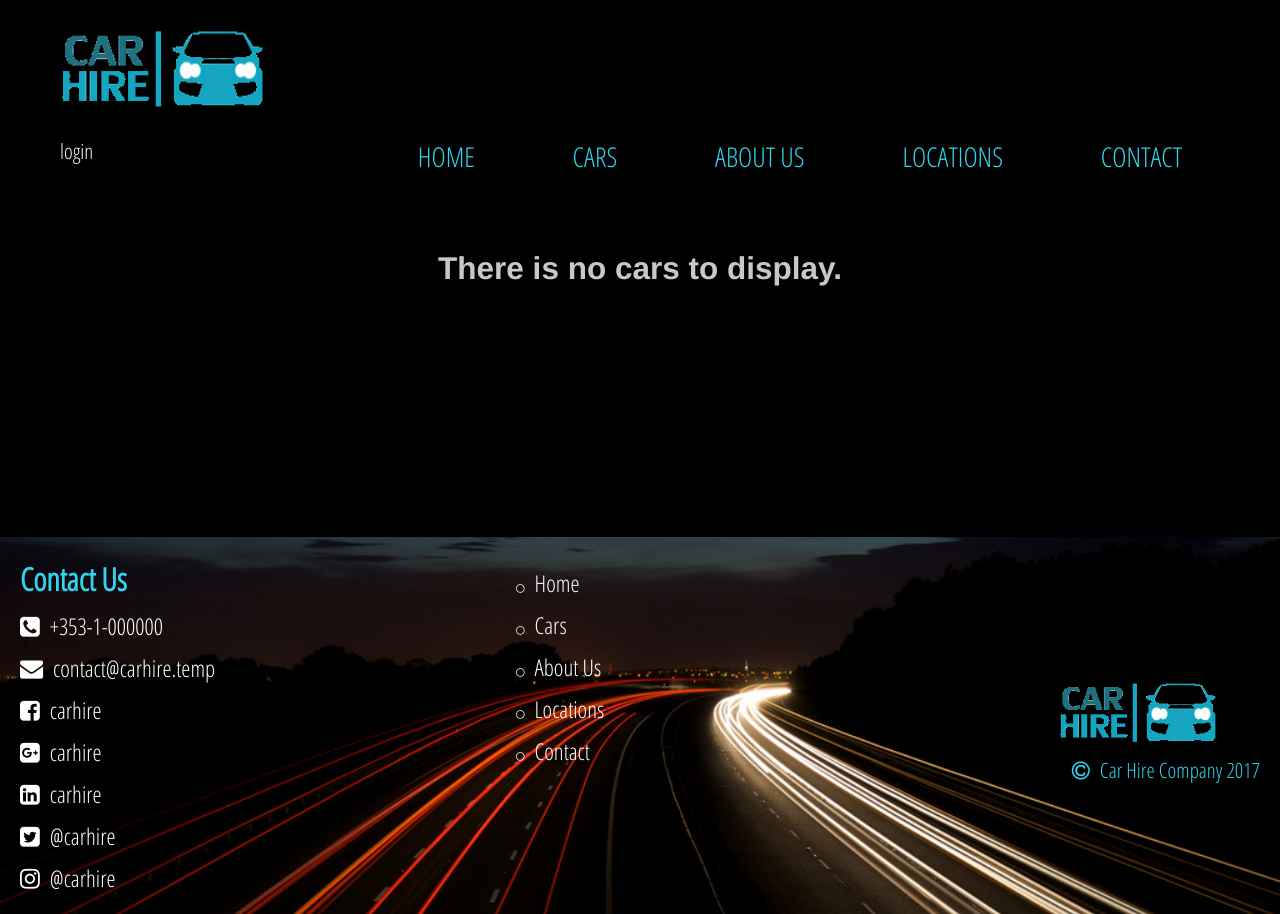
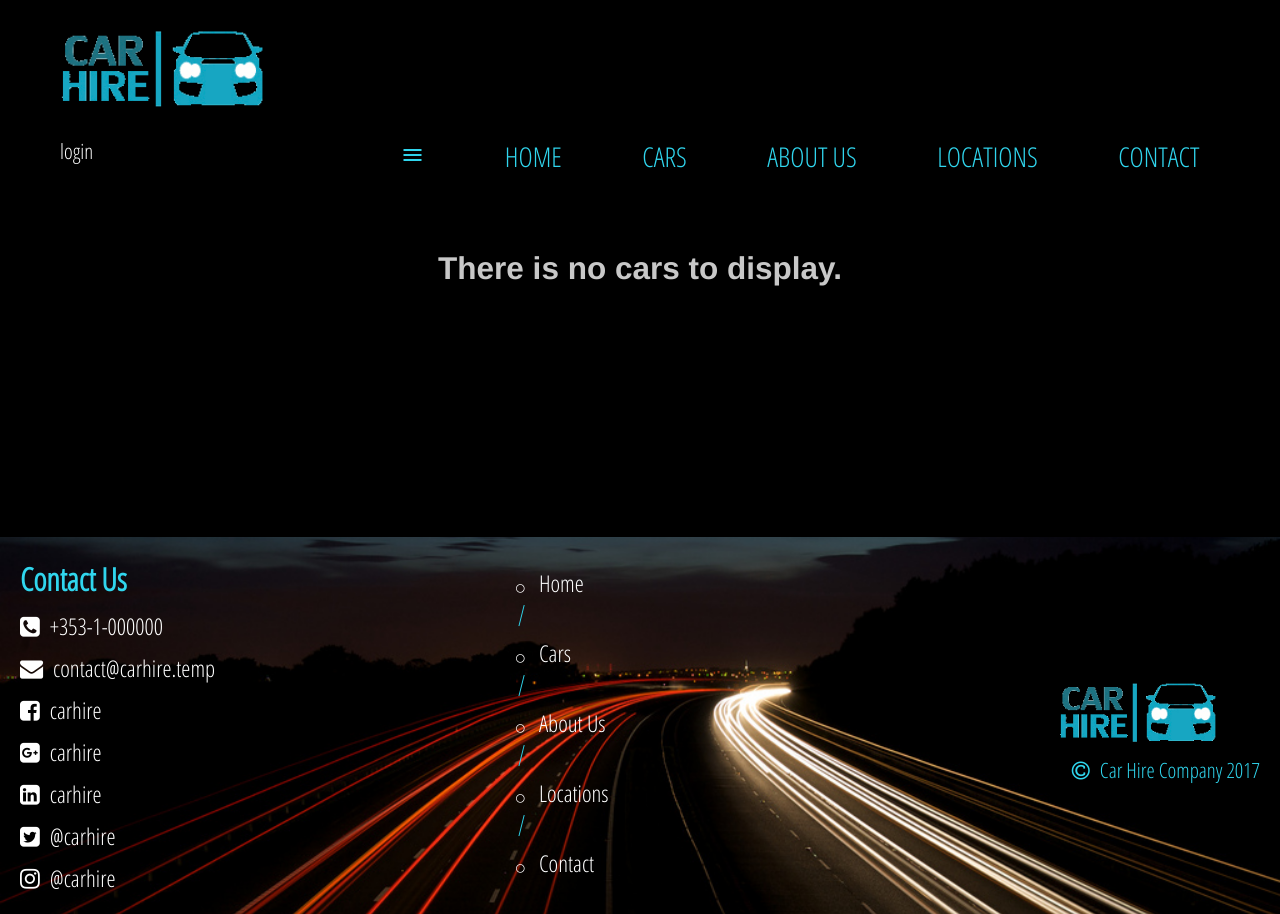
Before and after one commit to tomasz-g/car_hire_django_app, a Django app: template cars_fleet/templates/cars_fleet/all-cars.html in a window 1280 px wide. Run offline with Django 3.2, Linux system fonts and the light colour scheme; the template is opened without the code that fills it, so the values that code supplies are empty.

Commit message:
Reoreder nav items and add classes to nav container

```diff
--- a/cars_fleet/templates/base_page.html
+++ b/cars_fleet/templates/base_page.html
@@ -28,16 +28,10 @@
                     <a href="{% url 'login' %}?next={{request.path}}">login</a>
                 {% endif %}
             </section>
-            <nav>
-                {% if user.is_authenticated %}
-                    <a id="client-link"href="{% url 'client-cars' %}">My Cars</a>
-                {% endif %}
-                <a href="{% url 'index' %}">HOME</a>
-                <a href="{% url 'all-models' %}">CARS</a>
-                <a href="#">ABOUT US</a>
-                <a href="#">LOCATIONS</a>
-                <a href="#">CONTACT</a>
-
+            <nav class="top-nav" id="nav-icon">
+                <a href="#" class="icon" onclick="showHideMenu()">
+                    <i class="material-icons">menu</i>
+                </a>
                 {% if user.is_staff %}
                 <section class="staff-links">
                   <span>STAFF</span>
@@ -52,8 +46,15 @@
                   </div>
                 </section> <!-- end staff-links -->
                 {% endif %}
-
-            </nav>
+                <a href="{% url 'index' %}">HOME</a>
+                <a href="{% url 'all-models' %}">CARS</a>
+                <a href="#">ABOUT US</a>
+                <a href="#">LOCATIONS</a>
+                <a href="#">CONTACT</a>
+                {% if user.is_authenticated %}
+                    <a id="client-link"href="{% url 'client-cars' %}">My Cars</a>
+                {% endif %}
+            </nav> <!-- end top-nav -->
         </header>
         {% endblock %}
 
@@ -81,8 +82,8 @@
 
         {% block footer %}
         <footer><!-- contact, website navigation bar and logo -->
-            <nav>
-                <h1>Contact Us</h3>
+            <nav class="contact-nav">
+                <h1>Contact Us</h1>
                 <a href="#"><i class="fa fa-phone-square"></i>+353-1-000000</a>
                 <a href="#"><i class="fa fa-envelope"></i>contact@carhire.temp</a>
                 <a href="#"><i class="fa fa-facebook-square"></i>carhire</a>
@@ -91,12 +92,31 @@
                 <a href="#"><i class="fa fa-twitter-square"></i>@carhire</a>
                 <a href="#"><i class="fa fa-instagram"></i>@carhire</a>
             </nav>
-            <nav>
-                <a href="{% url 'index' %}"><i class="fa fa-circle-thin" aria-hidden="true"></i>Home</a>
-                <a href="{% url 'all-cars' %}"><i class="fa fa-circle-thin" aria-hidden="true"></i>Cars</a>
-                <a href="#"><i class="fa fa-circle-thin" aria-hidden="true"></i>About Us</a>
-                <a href="#"><i class="fa fa-circle-thin" aria-hidden="true"></i>Locations</a>
-                <a href="#"><i class="fa fa-circle-thin" aria-hidden="true"></i>Contact</a>
+            <nav class="bottom-nav">
+                <a href="{% url 'index' %}">
+                    <i class="fa fa-circle-thin" aria-hidden="true"></i>
+                    Home
+                </a>
+                <i class="bar">|</i>
+                <a href="{% url 'all-models' %}">
+                    <i class="fa fa-circle-thin" aria-hidden="true"></i>
+                    Cars
+                </a>
+                <i class="bar">|</i>
+                <a href="#">
+                    <i class="fa fa-circle-thin" aria-hidden="true"></i>
+                    About Us
+                </a>
+                <i class="bar">|</i>
+                <a href="#">
+                    <i class="fa fa-circle-thin" aria-hidden="true"></i>
+                    Locations
+                </a>
+                <i class="bar">|</i>
+                <a href="#">
+                    <i class="fa fa-circle-thin" aria-hidden="true"></i>
+                    Contact
+                </a>
             </nav>
             <div>
                 <img src="{% static 'images/car-hire-logo-1.png' %}" alt="company logo"/>
@@ -105,7 +125,8 @@
 
         </footer>
         {% endblock %}
+    </div> <!-- end page-wrapper -->
 
-    </div> <!-- end page-wrapper -->
+    <script type="text/javascript" src="{% static 'js/menu.js' %}"></script>
 </body>
 </html>
```
